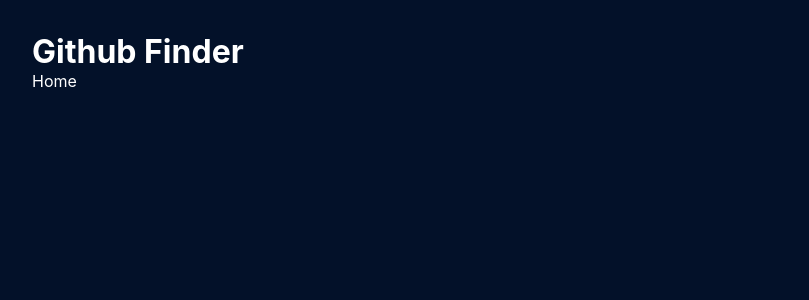
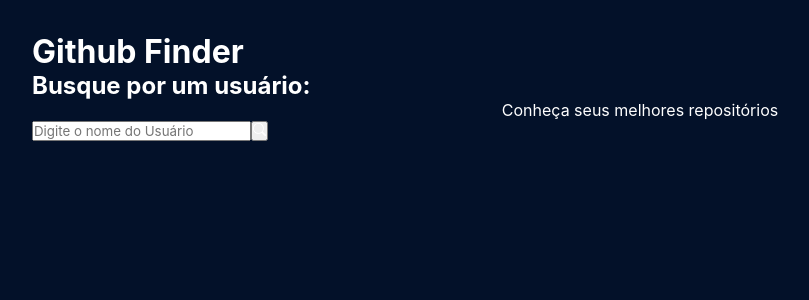
Before and after one commit to FelipeDeMoraes19/GitHub-Finder, a React (Vite) app in the folder github-finder/: page / in a window 1280 px wide. Shown: the top 300 px of the page, without its empty margins (0-809 px from the left). Built offline with nearby package versions, Linux system fonts and the light colour scheme.

Commit message:
Creating the search component

```diff
--- /dev/null
+++ b/github-finder/src/components/Search.tsx
@@ -0,0 +1,18 @@
+import { BsSearch } from "react-icons/bs"
+
+const Search = () => {
+  return (
+    <div>
+        <h2>Busque por um usuário: </h2>
+        <p>Conheça seus melhores repositórios </p>
+        <div>
+            <input type="text"  placeholder="Digite o nome do Usuário"/>
+            <button>
+                <BsSearch />
+            </button>
+        </div>
+    </div>
+  );
+};
+
+export default Search;
--- a/github-finder/src/routes/Home.tsx
+++ b/github-finder/src/routes/Home.tsx
@@ -1,7 +1,9 @@
-import React from "react"
+import Search from "../components/Search";
 
 const Home = () => {
-    return <div>Home</div>
+    return <div>
+        <Search />
+    </div>
 }
 
 export default Home;
```
